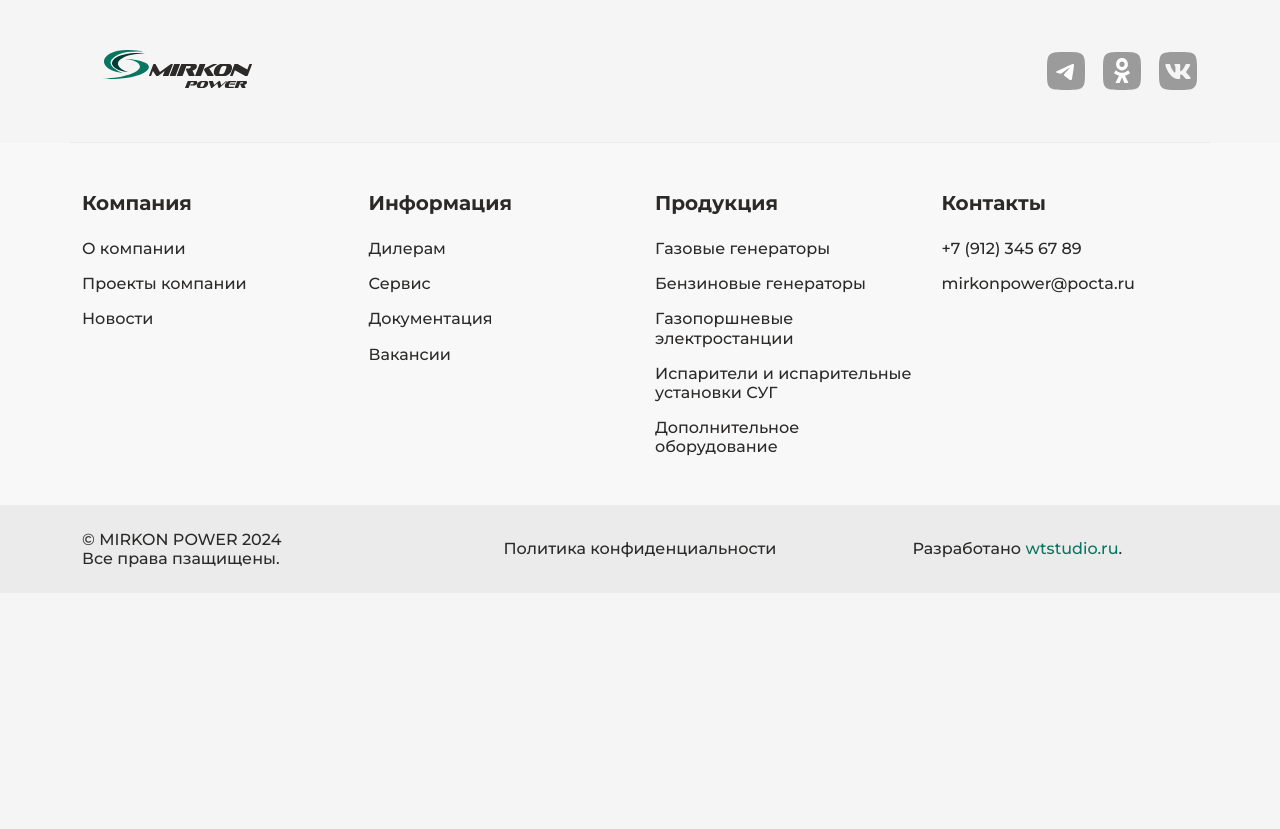
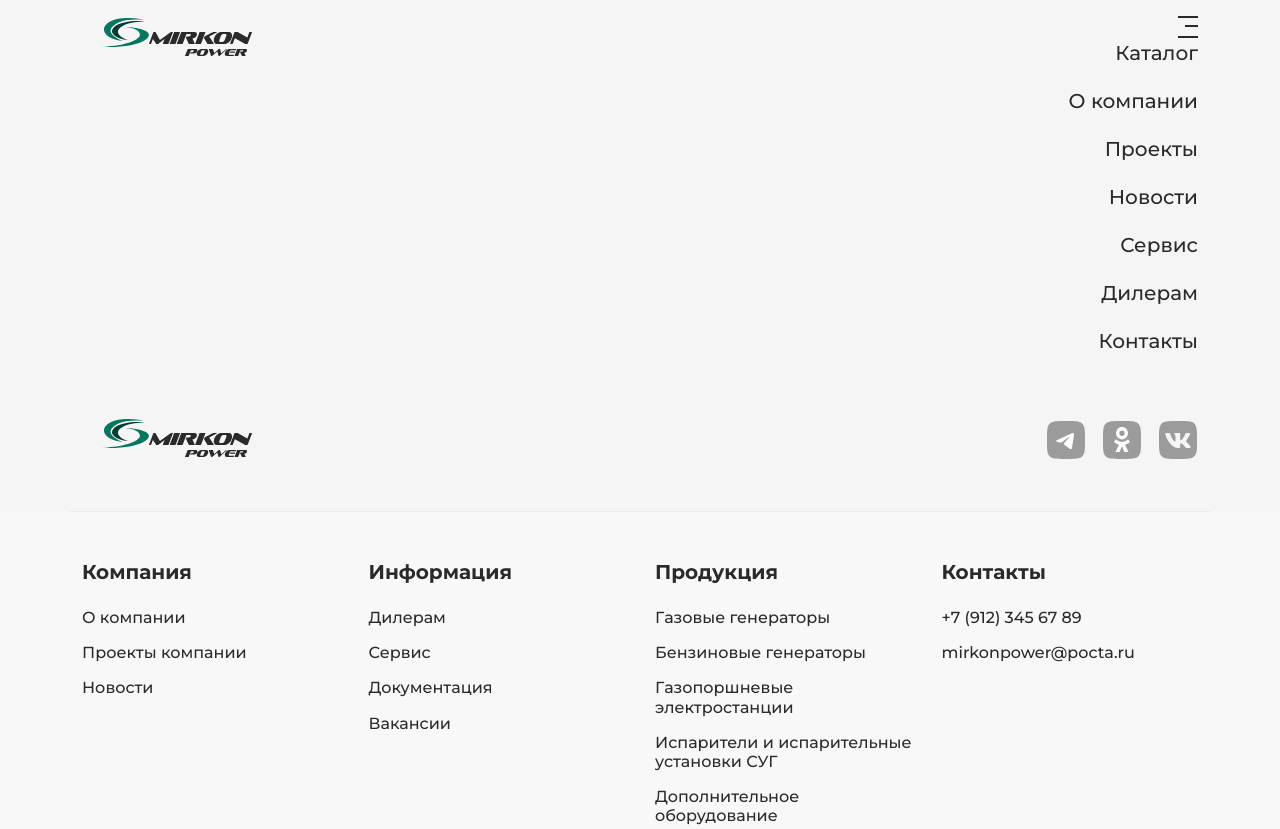
Before and after one commit to geran1ka/mircon-power, a website built with Vite: page src/index.html in a window 1280 px wide. Shown: the top 829 px of the page. Before the commit the page ends 800 px from the top, so only its background shows below. Built offline with nearby package versions, Linux system fonts and the light colour scheme.

Commit message:
block burger

```diff
--- a/src/index.html
+++ b/src/index.html
@@ -6,9 +6,10 @@
     <meta name="viewport" content="width=device-width, initial-scale=1.0" />
     <title>Mircon Power</title>
     <link rel="stylesheet" href="scss/index.scss" />
+    <script src="script/index.js" type="module"></script>
   </head>
   <body>
-    <header class="header" hidden>
+    <header class="header">
       <div class="container header__container">
         <a href="/" class="header__logo logo">
           <img
@@ -21,15 +22,15 @@
         </a>
 
         <nav class="navigation header__navigation">
-          <button class="navigation__btn">
-            <span class="navigation__btn_line"></span>
+          <button class="burger">
+            <span class="burger__line"></span>
           </button>
 
-          <div class="navigation__mobile-wrapper"></div>
+          <!-- <div class="navigation__mobile-wrapper"></div> -->
 
-          <ul class="navigation__list">
-            <li class="navigation__item">
-              <a href="#" class="navigation__link">Каталог</a>
+          <ul class="navigation__menu-list">
+            <li class="navigation__menu-item">
+              <a href="#" class="navigation__menu-link">Каталог</a>
 
               <div class="catalog">
                 <p class="catalog__text">
@@ -72,29 +73,31 @@
                 </ul>
               </div>
             </li>
-            <li class="navigation__item">
-              <a href="#" class="navigation__link"> О&nbsp;компании </a>
+            <li class="navigation__menu-item">
+              <a href="#" class="navigation__menu-link">О&nbsp;компании </a>
             </li>
-            <li class="navigation__item">
-              <a href="#" class="navigation__link"> Проекты </a>
+            <li class="navigation__menu-item">
+              <a href="#" class="navigation__menu-link"> Проекты </a>
             </li>
-            <li class="navigation__item">
-              <a href="#" class="navigation__link">Новости</a>
+            <li class="navigation__menu-item">
+              <a href="#" class="navigation__menu-link">Новости</a>
             </li>
-            <li class="navigation__item">
-              <a href="#" class="navigation__link">Сервис</a>
+            <li class="navigation__menu-item">
+              <a href="#" class="navigation__menu-link">Сервис</a>
             </li>
-            <li class="navigation__item">
-              <a href="#" class="navigation__link">Дилерам</a>
+            <li class="navigation__menu-item">
+              <a href="#" class="navigation__menu-link">Дилерам</a>
             </li>
-            <li class="navigation__item">
-              <a href="#" class="navigation__link">Контакты</a>
+            <li class="navigation__menu-item">
+              <a href="#" class="navigation__menu-link">Контакты</a>
             </li>
           </ul>
 
-          <a href="tel:+71234567890" class="navigation__tel"
-            >+7 (123) 456 78 90</a
-          >
+          <div class="header__contacts">
+            <a href="tel:+71234567890" class="header__contacts-link"
+              >+7 (123) 456 78 90</a
+            >
+          </div>
         </nav>
       </div>
     </header>
--- /dev/null
+++ b/src/script/burger/burgerControl.js
@@ -0,0 +1,9 @@
+export const burgerControll = ({ selectorBtn, selectorNav }) => {
+  const burger = document.querySelector(selectorBtn);
+  const navigation = document.querySelector(selectorNav);
+
+  burger.addEventListener("click", () => {
+    console.log("click");
+    navigation.classList.toggle("navigation_active");
+  });
+};
--- /dev/null
+++ b/src/script/index.js
@@ -0,0 +1,6 @@
+import { burgerControll } from "./burger/burgerControl.js";
+
+burgerControll({
+  selectorBtn: ".burger",
+  selectorNav: ".navigation",
+});
--- a/src/scss/components/_header.scss
+++ b/src/scss/components/_header.scss
@@ -1,2 +1,98 @@
 .header {
+  padding: 16px 0;
+  &__container {
+    display: grid;
+    grid-template-columns: repeat(2, 1fr);
+    justify-content: space-between;
+  }
+
+  &__logo {
+  }
+
+  &__navigation {
+  }
+
+  &__contacts {
+    display: none;
+  }
+
+  &__contacts-link {
+  }
 }
+
+.navigation {
+  text-align: end;
+  &__menu-list {
+    display: flex;
+    flex-direction: column;
+    gap: 24px;
+  }
+
+  &__menu-item {
+  }
+
+  &__menu-link {
+  }
+}
+.burger {
+  width: 20px;
+  height: 20px;
+  position: relative;
+  &__line {
+    display: block;
+    margin-left: auto;
+    height: 2px;
+    max-width: 13px;
+    width: 100%;
+    background-color: #2b2a29;
+    transition: transform 0.3s ease;
+  }
+
+  &::after,
+  &::before {
+    content: "";
+    position: absolute;
+    height: 2px;
+    right: 0;
+    left: 0;
+    background-color: #2b2a29;
+    transition: transform 0.3s ease, top 0.3s ease-in-out;
+  }
+
+  &::before {
+    top: 0;
+  }
+
+  &::after {
+    top: 100%;
+  }
+
+  .navigation_active &__line {
+    transform: scale(0);
+  }
+
+  .navigation_active &::before {
+    top: 50%;
+    transform: rotate(45deg);
+  }
+
+  .navigation_active &::after {
+    top: 50%;
+    transform: rotate(-45deg);
+  }
+}
+.catalog {
+  display: none;
+
+  &__text {
+  }
+
+  &__list {
+  }
+
+  &__item {
+  }
+
+  &__link {
+  }
+}
```
